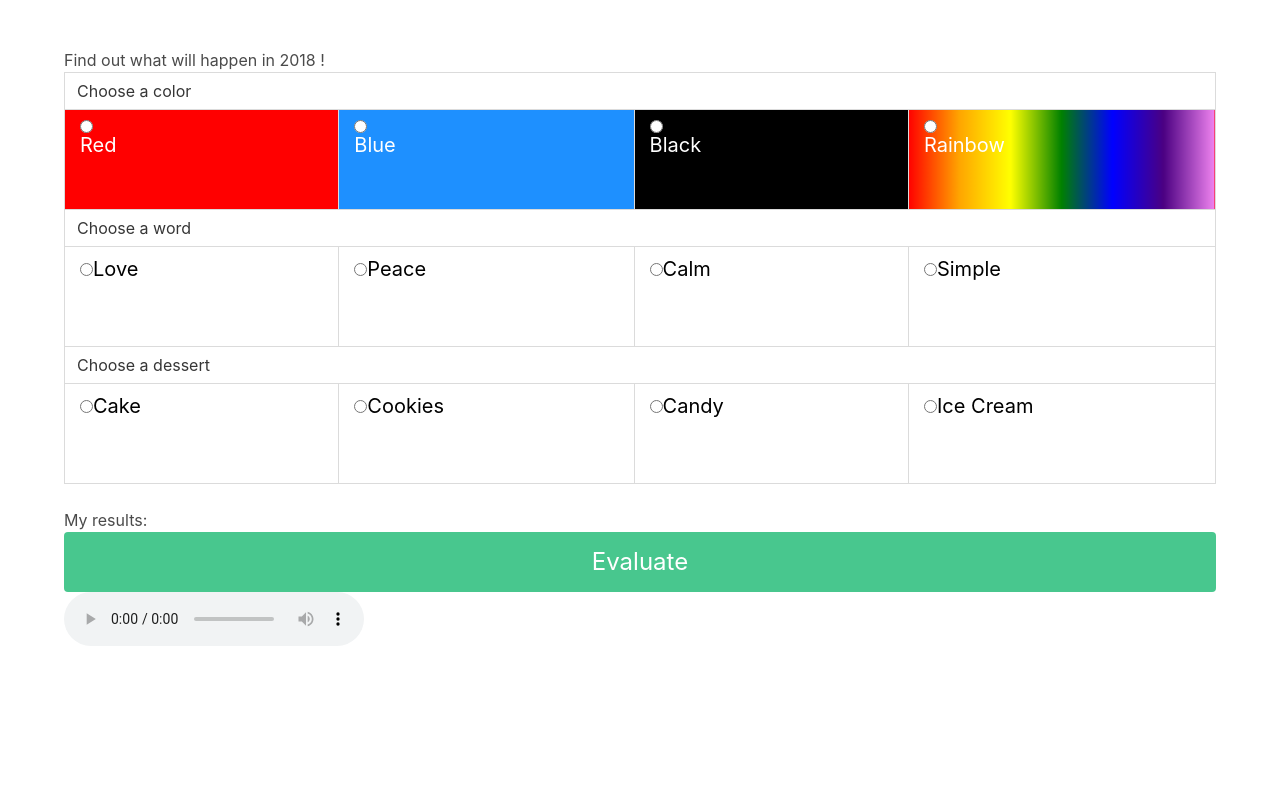
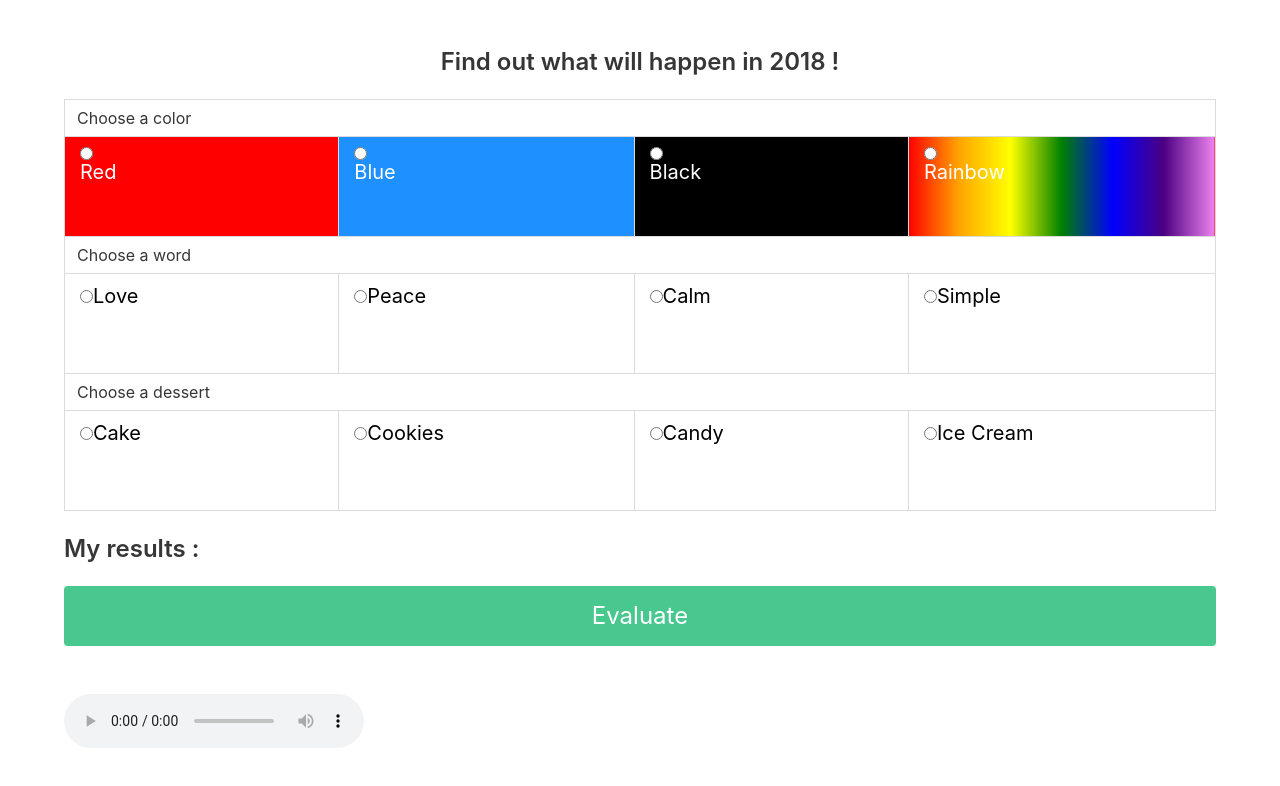
Before and after one commit to zoevma/moon-quiz, a plain HTML site: page index.html in a window 1280 px wide. Drawn offline with nearby package versions, Linux system fonts and the light colour scheme.

Commit message:
fixed the title size

```diff
--- a/index.html
+++ b/index.html
@@ -16,7 +16,8 @@
   <section class="section">
       <div class="container is-widescreen">
 
-        <h1> Find out what will happen in 2018 !</h1>
+        <h1> </h1>
+        <p class="title is-4 has-text-centered">Find out what will happen in 2018 !</p>
 
         <table class="table is-bordered is-fullwidth">
           <tbody>
@@ -61,14 +62,19 @@
           </tr>
         </tbody>
         </table>
-        <p id="results"> My results: </p>
+        <p  class="title is-4" >My results : &nbsp;<span id="results"></span> </p>
 
         <button class="button is-large is-fullwidth is-success" onclick="check()"> Evaluate </button>
 
-        <audio  id="bgmusic" controls autoplay>
-          <source src="audio/watermelon.mp3" type="audio/mpeg">
-            <source src="audio/watermelon.ogg" type="audio/ogg">
-        </audio>
+        <br />
+        <div>
+            <br />
+            <audio  id="bgmusic" controls autoplay>
+              <source src="audio/watermelon.mp3" type="audio/mpeg">
+                <source src="audio/watermelon.ogg" type="audio/ogg">
+            </audio>
+        </div>
+
 
       </div>
     </section>
```
